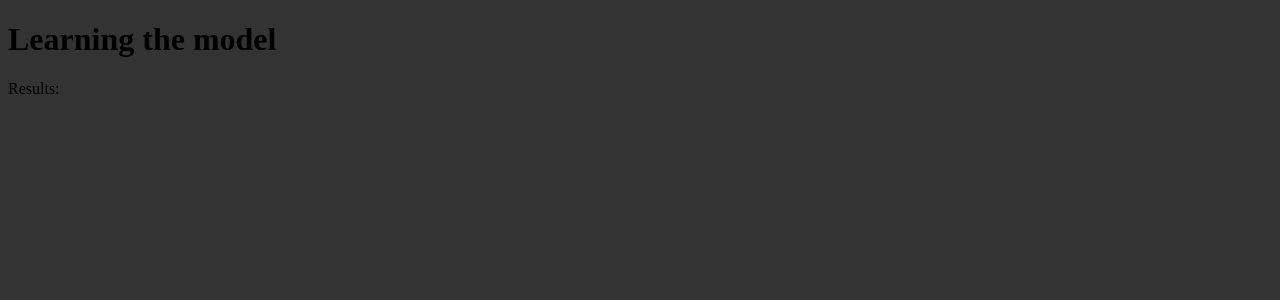
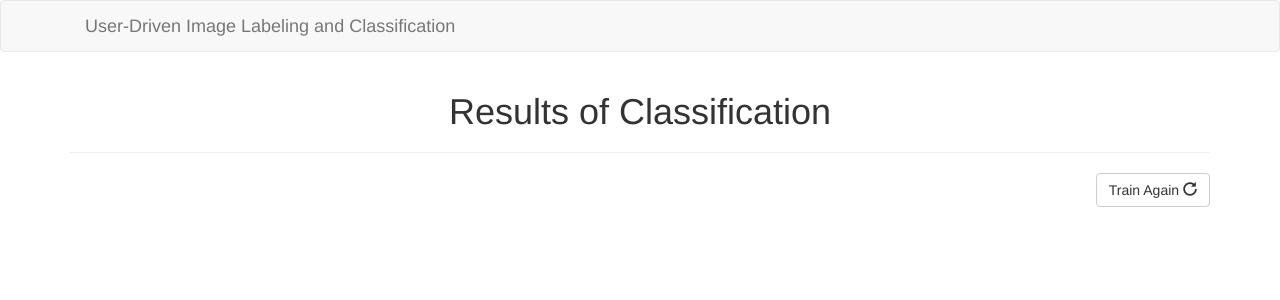
Before and after one commit to laurenreeder/PennAppsf15, a Flask app: template app/templates/learning.html in a window 1280 px wide. Shown: the top 300 px of the page. Run offline with Flask 2, Linux system fonts and the light colour scheme; the template is opened without the code that fills it, so the values that code supplies are empty; some libraries are stand-ins or nearby versions.

Commit message:
Results Page

```diff
--- a/app/routes.py
+++ b/app/routes.py
@@ -11,4 +11,5 @@ def register_routes(app):
     app.add_url_rule('/datasets/new', 'datasets_new', datasets.new, methods=['GET', 'POST'])
     app.add_url_rule('/datasets/<dataset_name>/rate', 'datasets_rate', datasets.rate, methods=['GET', 'POST'])
     app.add_url_rule('/datasets/<dataset_name>', 'datasets_view', datasets.view, methods=['GET'])
+    app.add_url_rule('/datasets/<dataset_name>/results', 'datasets_results', datasets.results, methods=['GET'])
     #app.add_url_rule('/datasets/test', 'datasets_test', datasets.test, methods=['GET'])
--- a/app/templates/learning.html
+++ b/app/templates/learning.html
@@ -1,55 +1,61 @@
 <!DOCTYPE html>
+<!--  Needs image = image link, categories, -->
 <html lang="en">
+    <link rel='stylesheet' type="text/css" href="/static/css/bootstrap.min.css">
+    <script src="https://ajax.googleapis.com/ajax/libs/jquery/2.1.3/jquery.min.js"></script>
+    <script type="text/javascript" src="/static/js/bootstrap-filestyle.min.js"> </script>
+
+    <style>
+
+    .results {
+        height: 150px;
+    }
+
+    body {
+        padding-bottom: 50px;
+    }
+
+    </style>
+
     <head>
-        <meta charset="utf-8">
-        <meta http-equiv="X-UA-Compatible" content="IE=edge">
-        <meta name="viewport" content="width=device-width, initial-scale=1">
-        <title>Learning</title>
-
-        <link rel='stylesheet' type="text/css" href="/static/css/style.css">
-        <link rel='stylesheet' type="text/css" href="/static/css/style.css">
-        <!-- HTML5 Shim and Respond.js IE8 support of HTML5 elements and media queries -->
-        <!-- WARNING: Respond.js doesn't work if you view the page via file:// -->
-        <!--[if lt IE 9]>
-          <script src="https://oss.maxcdn.com/libs/html5shiv/3.7.0/html5shiv.js"></script>
-          <script src="https://oss.maxcdn.com/libs/respond.js/1.4.2/respond.min.js"></script>
-        <![endif]-->
+          <title>Machine Learning Results</title>
     </head>
     <body>
-        <div id="overlay"></div>
-        <style>
-            #overlay {
-                position: fixed;
-                background: rgba(0,0,0,0.8);
-                width: 100%;
-                height: 100%;
-                top: 0;
-                left: 0;
-            }
-            .hide {
-                display: none;
-            }
-        </style>
-        <script>
-            $(window).load(function() {
-             $('#overlay').addClass('hide');
-            });
-        </script>
+        <!-- Nav Bar: Eventally own file -->
+        <nav class="navbar navbar-default">
+            <div class="container">
+                <div class="container-fluid">
 
-        <h1>Learning the model</h1>
-        <div>Results:
-          <!-- name of model run -->
-          <!-- returned results... what format? idk! -->
+                <!-- Brand and toggle get grouped for better mobile display -->
+                    <div class="navbar-header">
+                        <a class="navbar-brand" href="#">User-Driven Image Labeling and Classification</a>
+                    </div>
+
+                </div><!-- /.container-fluid -->
+            </div>
+        </nav>
+
+        <!-- Main Body -->
+        <div class="container">
+
+            <h1 class="text-center">Results of Classification</h1>
+            <hr>
+
+            {% for label in labels %}
+            <h2 class="text-left">{{label}}</h2>
+                {% for path in labeled_images[label] %}
+                <img class="img-thumbnail results" src="{{path}}">
+                {% endfor %}
+            <hr>
+            {% endfor %}
+
+            <a class="btn btn-default pull-right" href="/datasets/{{name}}" role="button">Train Again <span class="glyphicon glyphicon-repeat" aria-hidden="true"></span></a>
+
         </div>
+            <!-- jQuery (necessary for Bootstrap's JavaScript plugins) -->
+            <script src="https://ajax.googleapis.com/ajax/libs/jquery/1.11.0/jquery.min.js"></script>
 
-        <!-- jQuery (necessary for Bootstrap's JavaScript plugins) -->
-        <script src="https://ajax.googleapis.com/ajax/libs/jquery/1.11.0/jquery.min.js"></script>
-        <!-- Include all compiled plugins (below), or include individual files as needed -->
-        <script src="/static/js/bootstrap.min.js"></script>
-    </body>
-
-
+            <!-- Include all compiled plugins (below), or include individual files as needed -->
+            <script src="/static/js/bootstrap.min.js"></script>
+     </body>
 </html>
-
-
-<!-- display first 10 rows, select to customize -->
```
Also changed, not shown: app/route_funcs/datasets.py (+15 -0 lines), app/templates/dataset.html (+13 -4 lines).
